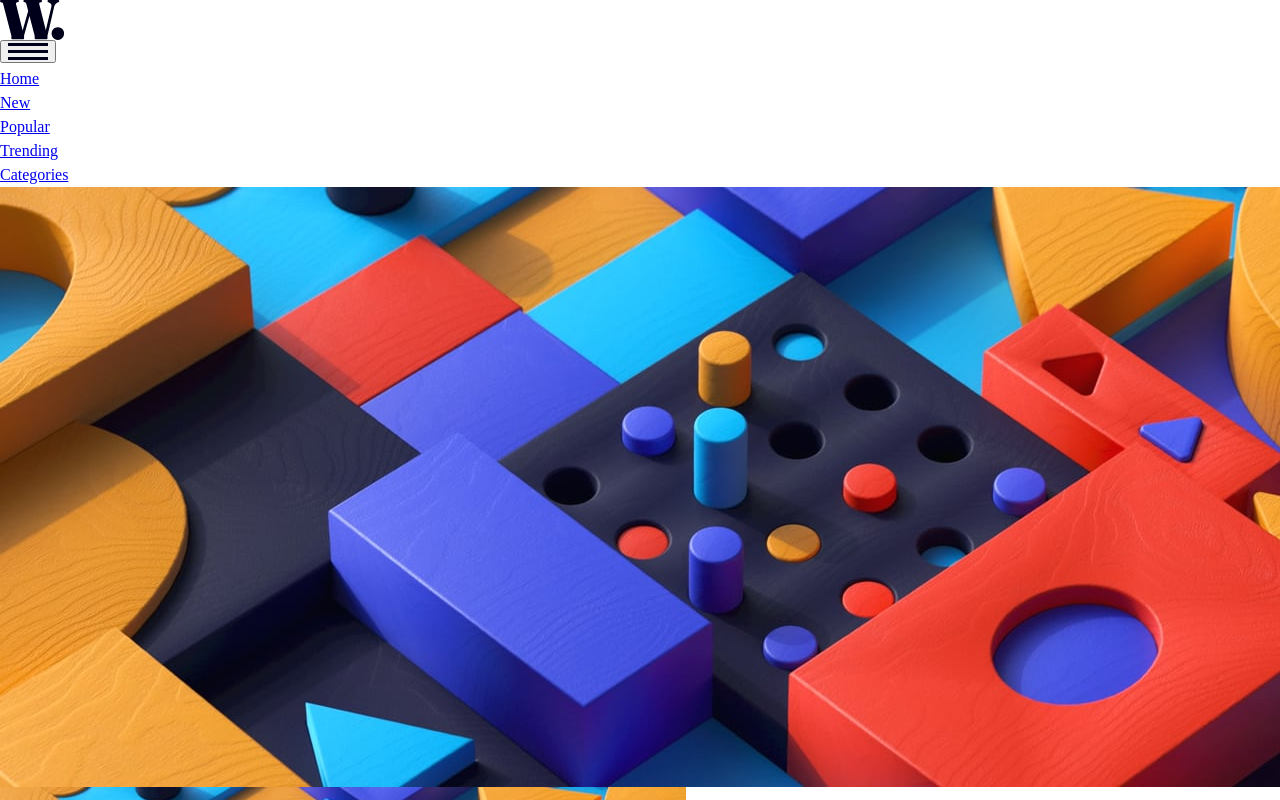
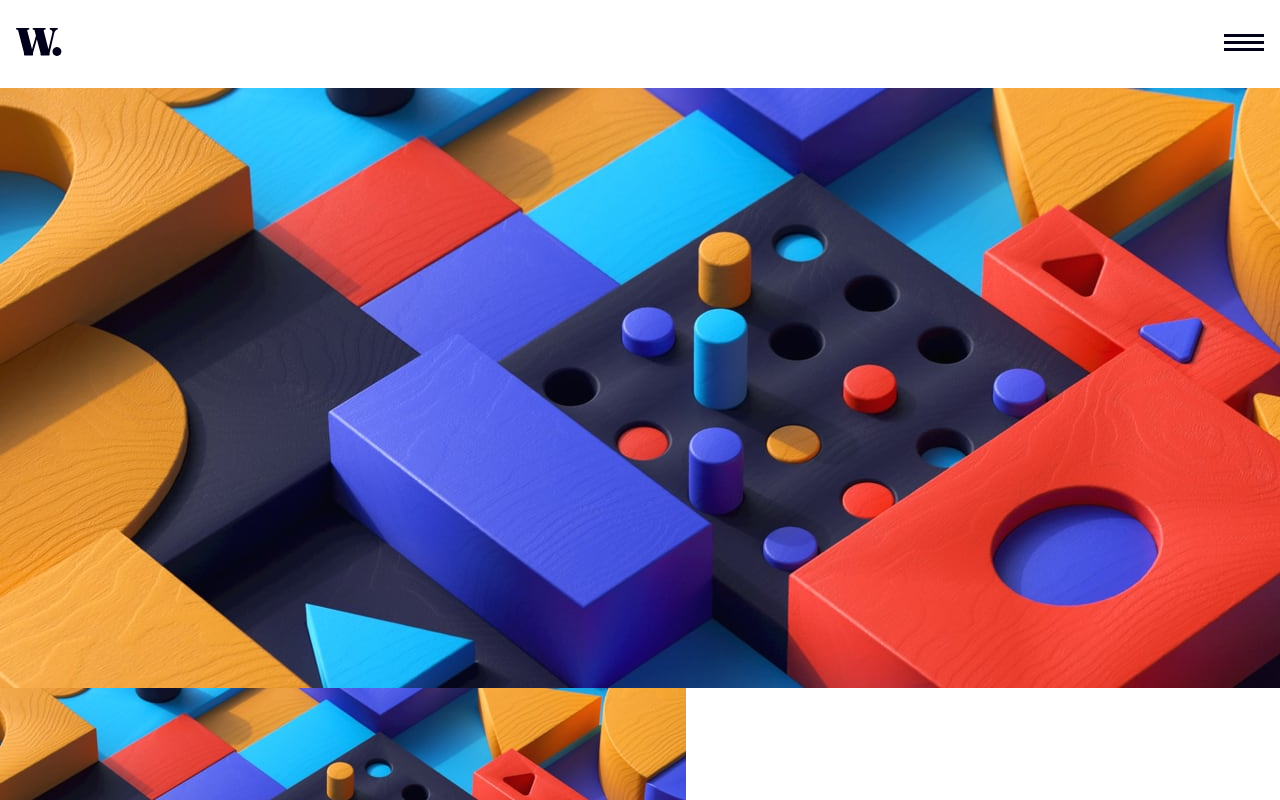
Before and after one commit to VenusY/frontend-mentor-news-homepage, a React app: page / in a window 1280 px wide. Shown: the top 800 px of the page. Built offline with nearby package versions, Linux system fonts and the light colour scheme.

Commit message:
Style nav bar

```diff
--- a/src/components/NavBar.jsx
+++ b/src/components/NavBar.jsx
@@ -1,3 +1,5 @@
+import '../styles/scss/NavBar.scss';
+
 export default function NavBar() {
   return (
     <header className='nav-bar'>
--- /dev/null
+++ b/src/styles/scss/NavBar.scss
@@ -0,0 +1,28 @@
+@use './util' as u;
+
+.nav-bar {
+  display: flex;
+  justify-content: space-between;
+  align-items: center;
+  padding: 28px 16px;
+  margin-bottom: 4px;
+
+  &__logo-button {
+    height: 28px;
+  }
+
+  &__logo {
+    height: 100%;
+  }
+
+  &__menu-button {
+    cursor: pointer;
+    padding: 0;
+    background: none;
+    border: 0;
+  }
+}
+
+.pages {
+  display: none;
+}
```
